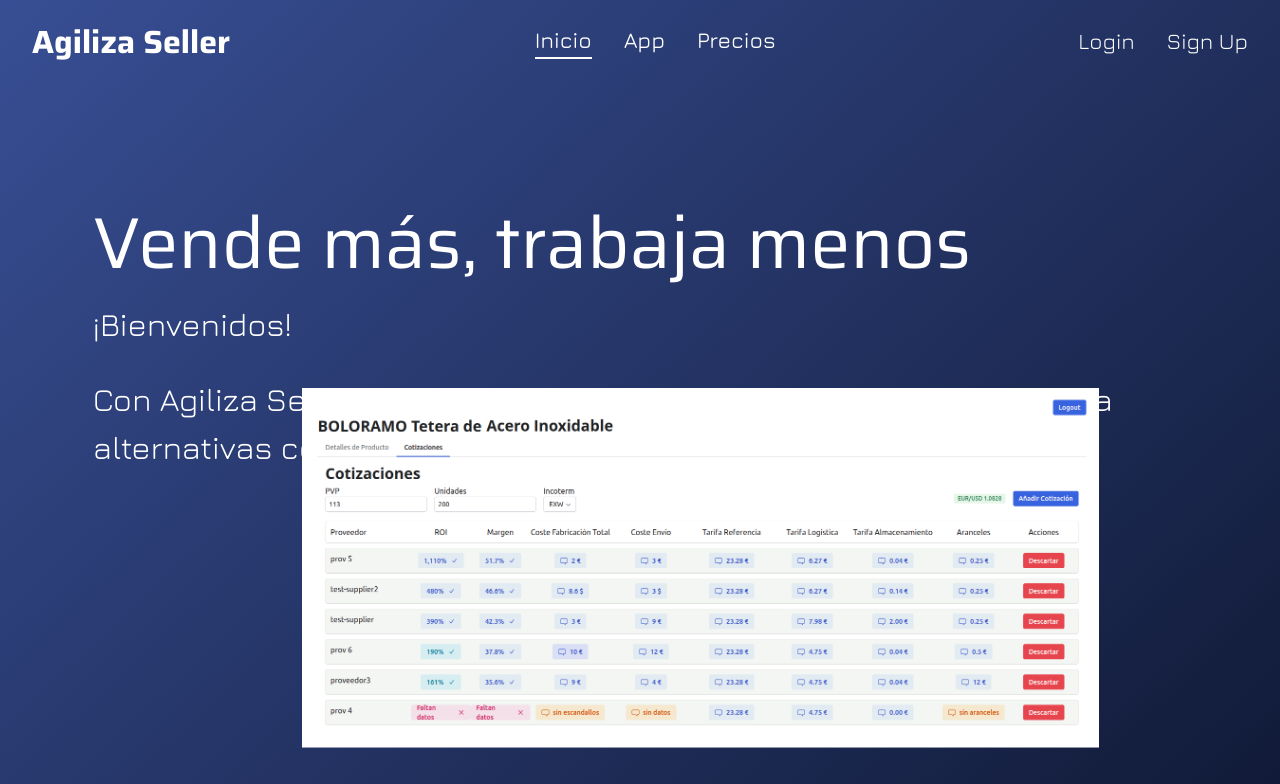
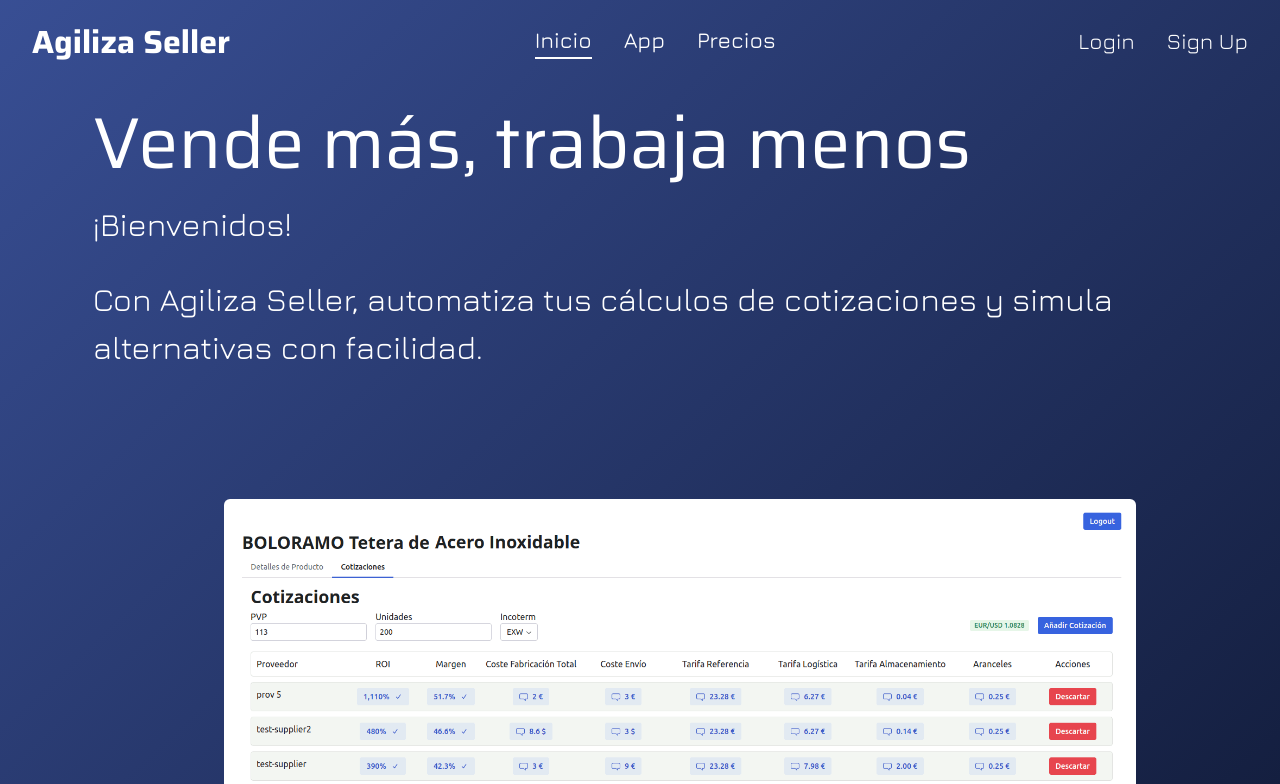
Before and after one commit to ferpar/home-agiliza, a Next.js app: page / in a window 1280 px wide. Shown: the top 784 px of the page. Built offline with nearby package versions, Linux system fonts and the light colour scheme.

Commit message:
fix for hero layout

```diff
--- a/src/components/Hero/Hero.js
+++ b/src/components/Hero/Hero.js
@@ -1,7 +1,6 @@
 import Image from "next/image";
 import { getString } from "../../helpers/i18n";
 import styles from "./Hero.module.css";
-
 
 const title = getString("TITLE");
 const subtitle = getString("SUBTITLE");
--- a/src/components/Hero/Hero.module.css
+++ b/src/components/Hero/Hero.module.css
@@ -90,21 +90,18 @@
 
 @media (min-width: 1280px) {
   .hero-main {
-    flex-direction: row;
+    gap: 8rem;
   }
   .content {
     margin-left: 5%;
     flex: 5;
   }
   .background {
-    position: absolute;
-    top: 40%;
-    right: 5%;
+    display: revert;
     flex: 4;
     align-self: flex-end;
-  }
-  .background img {
-    max-height: 45vh;
+    margin-right: 7rem;
+    max-width: min(1570px, 75%);
   }
 
   .hero .subtitle {
```
Lines whose indentation alone changed are shown as unchanged.
